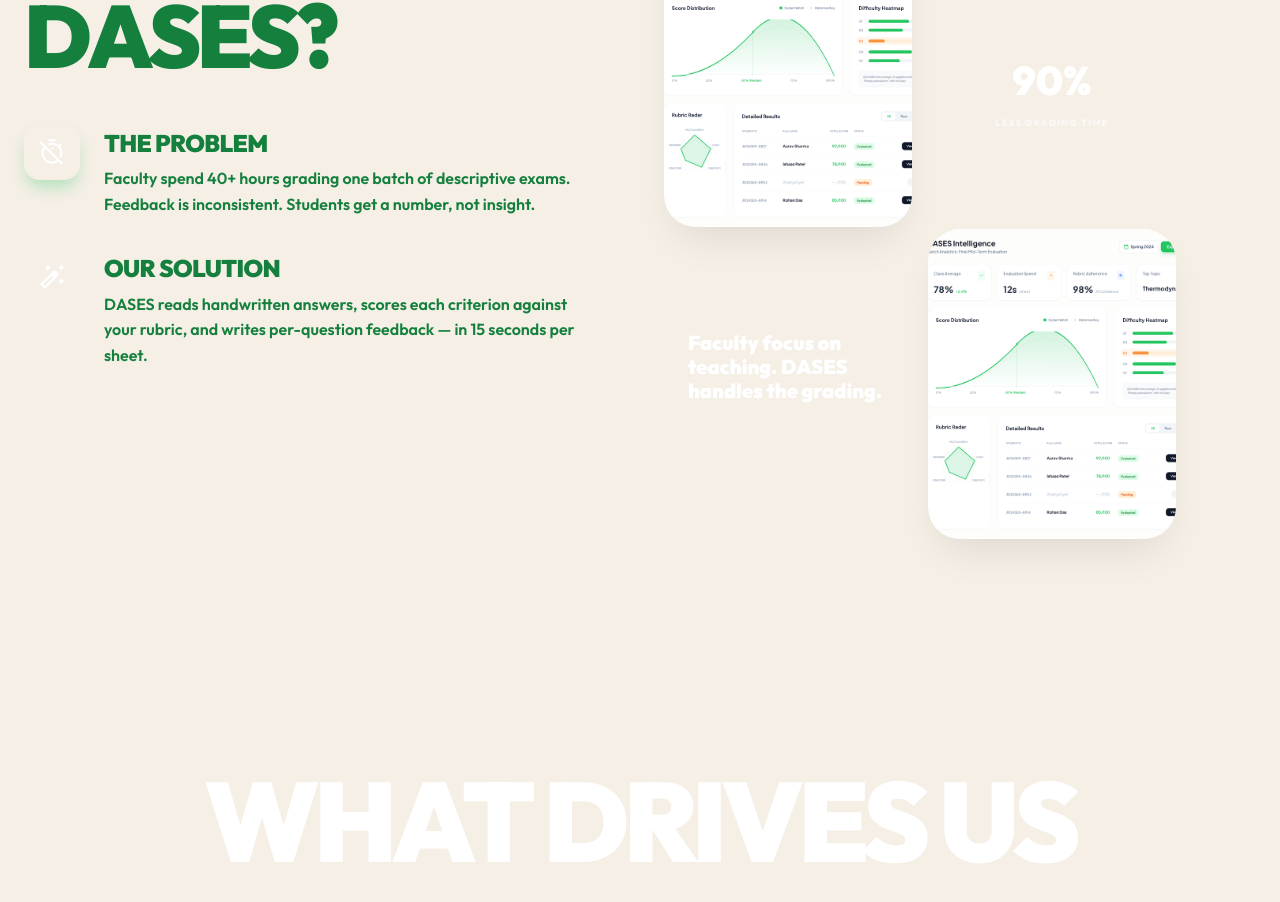
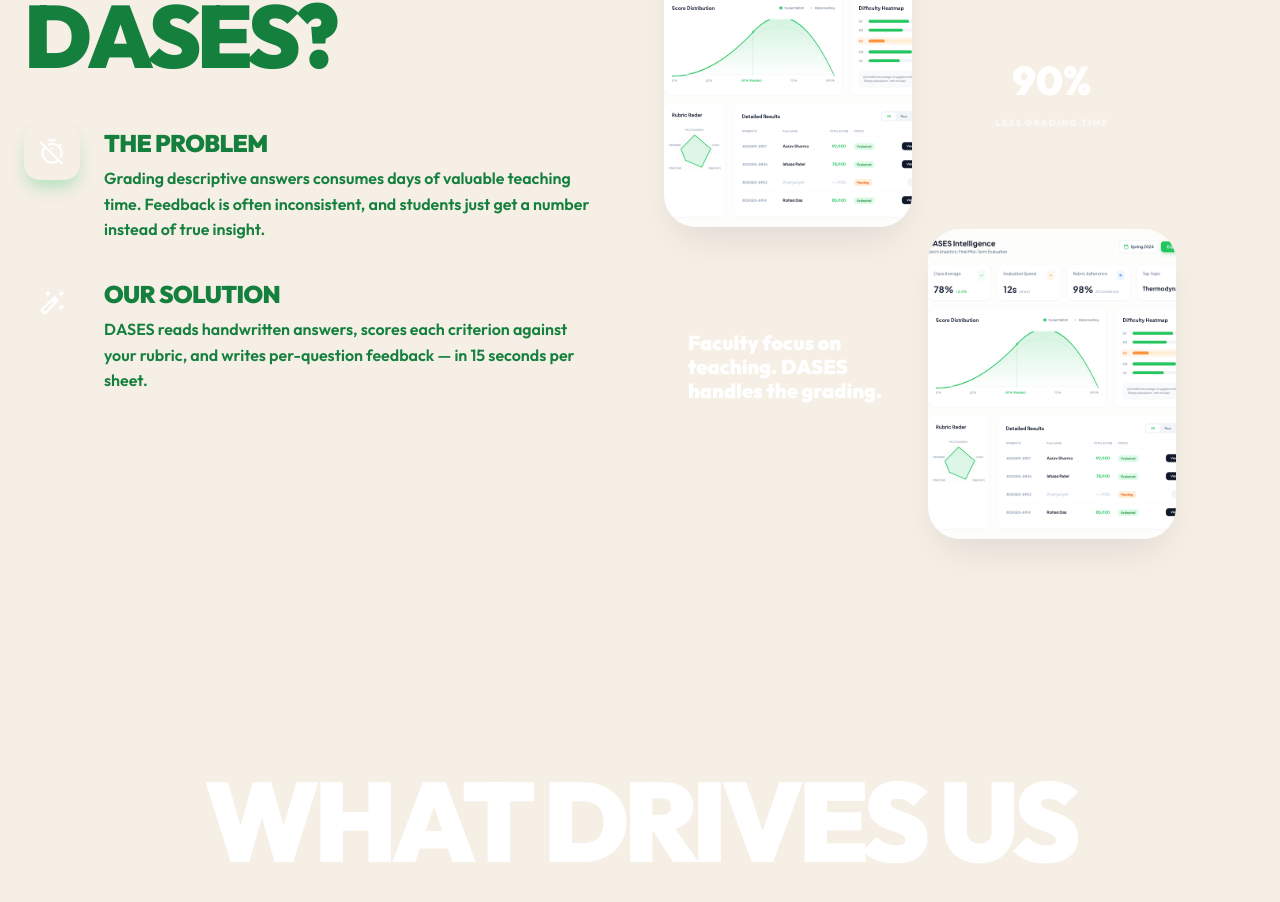
Before and after one commit to BigChalkBox/bcb-website, a Next.js app: page /about in a window 1280 px wide. Shown: the part 2016-2918 px from the top of the page. Built offline with nearby package versions, Linux system fonts and the light colour scheme.

Commit message:
verification file

```diff
--- a/src/app/sitemap.js
+++ b/src/app/sitemap.js
@@ -1,5 +1,5 @@
 export default function sitemap() {
-    const baseUrl = 'https://dases.in'
+    const baseUrl = 'https://dases.esun.solutions'
 
     return [
         {
--- a/src/components/about/AboutPage.jsx
+++ b/src/components/about/AboutPage.jsx
@@ -107,7 +107,7 @@
                                             </div>
                                             <div>
                                                 <h4>The Problem</h4>
-                                                <p>Faculty spend 40+ hours grading one batch of descriptive exams. Feedback is inconsistent. Students get a number, not insight.</p>
+                                                <p>Grading descriptive answers consumes days of valuable teaching time. Feedback is often inconsistent, and students just get a number instead of true insight.</p>
                                             </div>
                                         </div>
                                         <div className="ap-feature-row">
--- a/src/components/landing/LandingPage.jsx
+++ b/src/components/landing/LandingPage.jsx
@@ -215,8 +215,8 @@
                         <div className="lp-container">
                             <FadeIn>
                                 <h2>
-                                    Faculty spend 40+ hours grading one batch of descriptive answer sheets. <br />
-                                    <span className="highlight">DASES brings that down to minutes</span> — with better feedback than manual grading.
+                                    Grading descriptive answers takes days of valuable teaching time. <br />
+                                    <span className="highlight">DASES brings that down to minutes</span> empowering you to focus on teaching.
                                 </h2>
                             </FadeIn>
                         </div>
```
